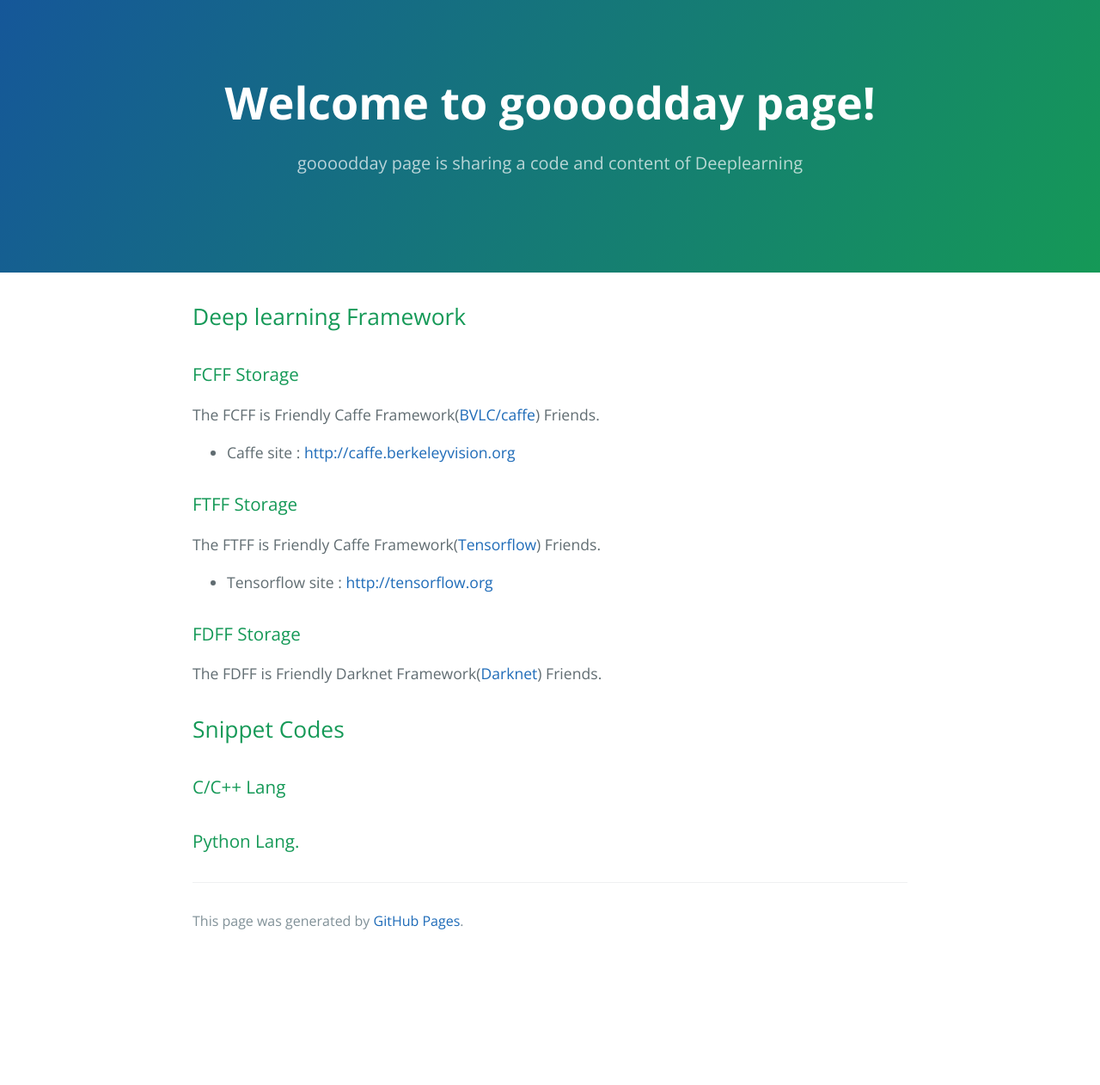
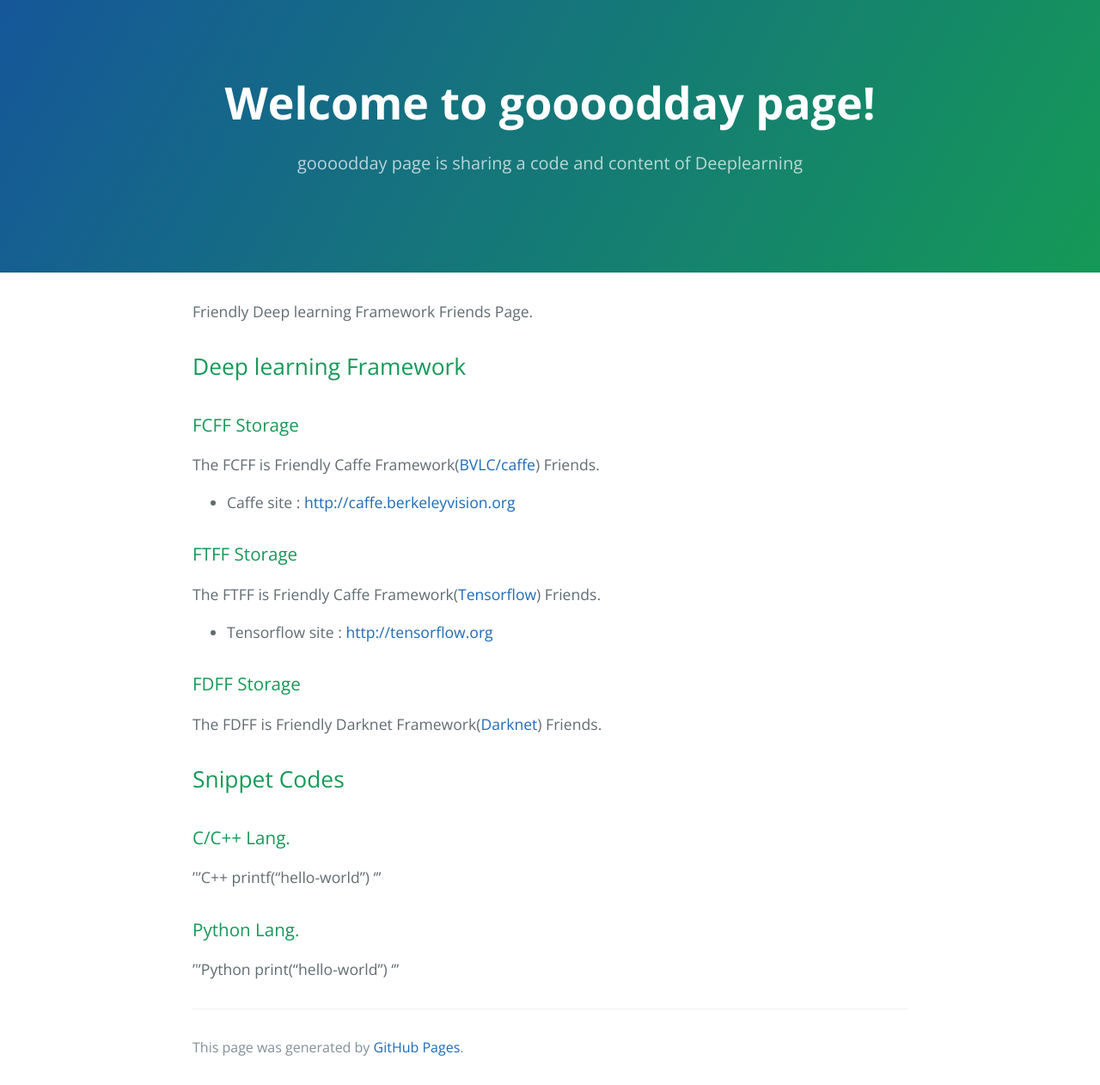
Before and after one commit to goooodday/goooodday.github.io, a Jekyll site: the page built from index.md, in a window 1280 px wide. Shown: the whole page at 86% size. Built offline with Jekyll 4.4.1, drawn with Linux system fonts in a browser that asks for light colours; our own code applies the rules of GitHub Pages for plain Markdown files; before the commit the page ends 1115 px from its top, so only the background shows below that.

Commit message:
modify
modify

```diff
--- a/index.md
+++ b/index.md
@@ -1,6 +1,7 @@
 ---
 layout: default
 ---
+Friendly Deep learning Framework Friends Page.
 
 ## [](#header-1) Deep learning Framework
 
@@ -18,6 +19,12 @@ The FDFF is Friendly Darknet Framework([Darknet](https://pjreddie.com/darknet/))
 
 ## [](#header-3) Snippet Codes
 
-### [](#header-31) C/C++ Lang
+### [](#header-31) C/C++ Lang.
+'''C++
+printf("hello-world")
+'''
 
 ### [](#header-32) Python Lang.
+'''Python
+print("hello-world")
+'''
```
